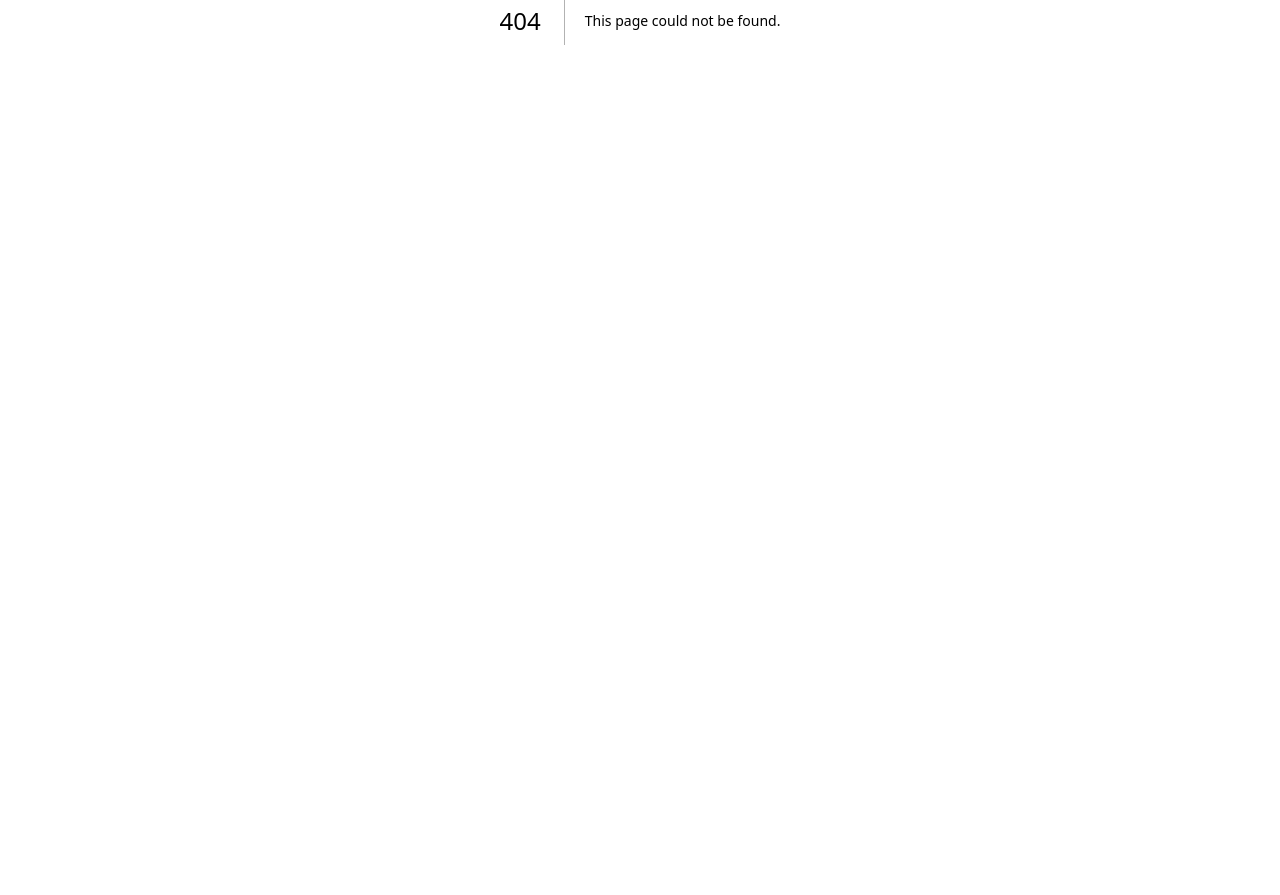
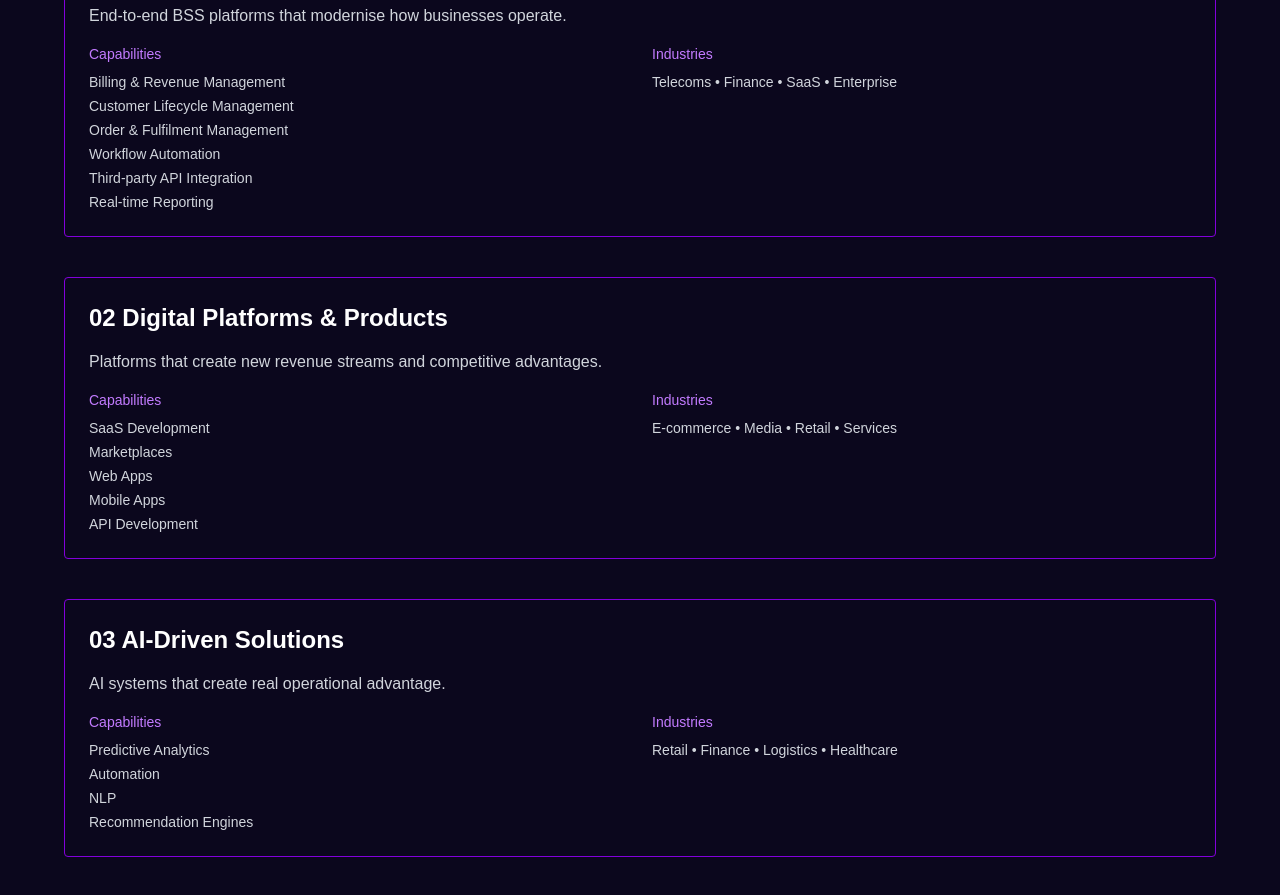
Before and after one commit to Coachlouis-ops/honeybadger-webapp, a Next.js app: page /solutions in a window 1280 px wide. Before the commit this address had no page. Shown: the part 380-1275 px from the top of the page. Before the commit the page ends 800 px from the top, so only its background shows below. Built offline with nearby package versions, Linux system fonts and the light colour scheme.

Commit message:
solutions page created

```diff
--- /dev/null
+++ b/app/solutions/page.tsx
@@ -0,0 +1,165 @@
+"use client";
+
+import { useRouter } from "next/navigation";
+
+export default function SolutionsPage() {
+  const router = useRouter();
+
+  return (
+    <main className="bg-[#0b071d] text-white px-6 md:px-16 py-16">
+
+      {/* HERO */}
+      <section className="max-w-5xl">
+        <p className="text-purple-400 text-sm mb-4">WHAT WE BUILD</p>
+
+        <h1 className="text-4xl md:text-6xl font-bold leading-tight">
+          Solutions That <span className="text-purple-500">Scale.</span>
+        </h1>
+
+        <p className="text-gray-300 mt-6 max-w-3xl">
+          We don't build generic software. Every platform, system, and product we deliver is engineered for your specific operational context — designed to grow with your business and generate measurable returns.
+        </p>
+      </section>
+
+      {/* SECTION BLOCK */}
+      <div className="mt-16 space-y-10">
+
+        {/* 01 */}
+        <div className="border border-purple-700 p-6 rounded">
+          <h2 className="text-2xl font-bold mb-4">01 Business Support Systems</h2>
+
+          <p className="text-gray-300 mb-4">
+            End-to-end BSS platforms that modernise how businesses operate.
+          </p>
+
+          <div className="grid md:grid-cols-2 gap-6 text-sm">
+            <div>
+              <h4 className="text-purple-400 mb-2">Capabilities</h4>
+              <ul className="space-y-1 text-gray-300">
+                <li>Billing & Revenue Management</li>
+                <li>Customer Lifecycle Management</li>
+                <li>Order & Fulfilment Management</li>
+                <li>Workflow Automation</li>
+                <li>Third-party API Integration</li>
+                <li>Real-time Reporting</li>
+              </ul>
+            </div>
+
+            <div>
+              <h4 className="text-purple-400 mb-2">Industries</h4>
+              <p className="text-gray-300">Telecoms • Finance • SaaS • Enterprise</p>
+            </div>
+          </div>
+        </div>
+
+        {/* 02 */}
+        <div className="border border-purple-700 p-6 rounded">
+          <h2 className="text-2xl font-bold mb-4">02 Digital Platforms & Products</h2>
+
+          <p className="text-gray-300 mb-4">
+            Platforms that create new revenue streams and competitive advantages.
+          </p>
+
+          <div className="grid md:grid-cols-2 gap-6 text-sm">
+            <div>
+              <h4 className="text-purple-400 mb-2">Capabilities</h4>
+              <ul className="space-y-1 text-gray-300">
+                <li>SaaS Development</li>
+                <li>Marketplaces</li>
+                <li>Web Apps</li>
+                <li>Mobile Apps</li>
+                <li>API Development</li>
+              </ul>
+            </div>
+
+            <div>
+              <h4 className="text-purple-400 mb-2">Industries</h4>
+              <p className="text-gray-300">E-commerce • Media • Retail • Services</p>
+            </div>
+          </div>
+        </div>
+
+        {/* 03 */}
+        <div className="border border-purple-700 p-6 rounded">
+          <h2 className="text-2xl font-bold mb-4">03 AI-Driven Solutions</h2>
+
+          <p className="text-gray-300 mb-4">
+            AI systems that create real operational advantage.
+          </p>
+
+          <div className="grid md:grid-cols-2 gap-6 text-sm">
+            <div>
+              <h4 className="text-purple-400 mb-2">Capabilities</h4>
+              <ul className="space-y-1 text-gray-300">
+                <li>Predictive Analytics</li>
+                <li>Automation</li>
+                <li>NLP</li>
+                <li>Recommendation Engines</li>
+              </ul>
+            </div>
+
+            <div>
+              <h4 className="text-purple-400 mb-2">Industries</h4>
+              <p className="text-gray-300">Retail • Finance • Logistics • Healthcare</p>
+            </div>
+          </div>
+        </div>
+
+        {/* 04 */}
+        <div className="border border-purple-700 p-6 rounded">
+          <h2 className="text-2xl font-bold mb-4">04 System Integration & APIs</h2>
+
+          <p className="text-gray-300 mb-4">
+            Connecting systems into a unified architecture.
+          </p>
+
+          <div className="grid md:grid-cols-2 gap-6 text-sm">
+            <div>
+              <h4 className="text-purple-400 mb-2">Capabilities</h4>
+              <ul className="space-y-1 text-gray-300">
+                <li>REST & GraphQL APIs</li>
+                <li>Legacy Integration</li>
+                <li>Microservices</li>
+                <li>Data Sync</li>
+              </ul>
+            </div>
+
+            <div>
+              <h4 className="text-purple-400 mb-2">Industries</h4>
+              <p className="text-gray-300">Enterprise • Government • Logistics</p>
+            </div>
+          </div>
+        </div>
+
+      </div>
+
+      {/* PROCESS */}
+      <section className="mt-20">
+        <h2 className="text-3xl font-bold mb-10">Our Process</h2>
+
+        <div className="grid md:grid-cols-4 gap-6 text-sm">
+          <div>
+            <h4 className="text-purple-400 mb-2">01 Discovery</h4>
+            <p className="text-gray-300">Understand business and technical context.</p>
+          </div>
+
+          <div>
+            <h4 className="text-purple-400 mb-2">02 Architecture</h4>
+            <p className="text-gray-300">Design systems before development.</p>
+          </div>
+
+          <div>
+            <h4 className="text-purple-400 mb-2">03 Build</h4>
+            <p className="text-gray-300">Iterative agile delivery.</p>
+          </div>
+
+          <div>
+            <h4 className="text-purple-400 mb-2">04 Deploy</h4>
+            <p className="text-gray-300">Launch and scale with support.</p>
+          </div>
+        </div>
+      </section>
+
+    </main>
+  );
+}
```
Also changed, not shown: public/main_2.png (added).
